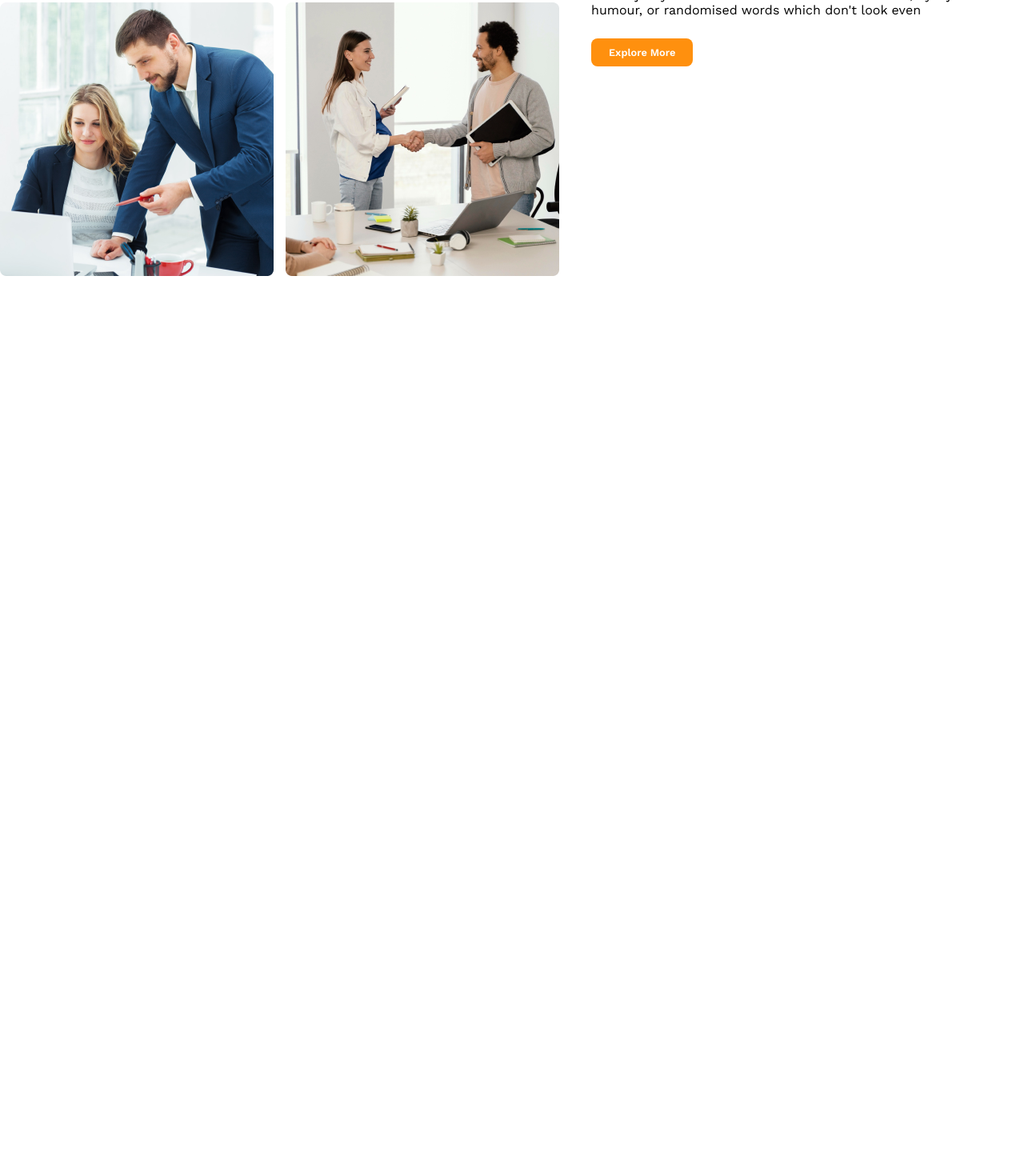
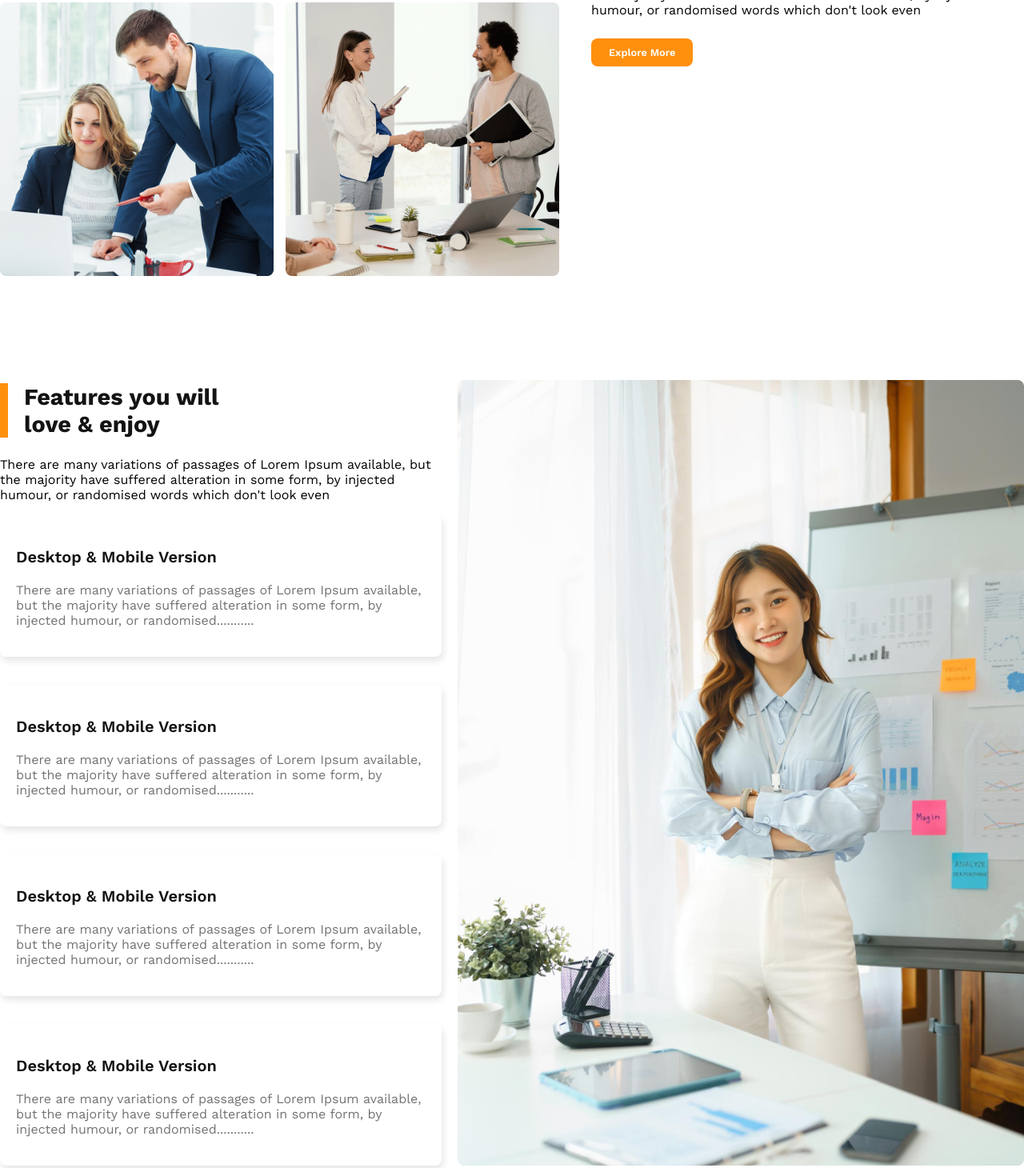
Before and after one commit to Shifat507/g3-architects, a plain HTML site: page index.html in a window 1280 px wide. Shown: the part 1336-2796 px from the top of the page at 80% size. Before the commit the page ends 1781 px from the top, so only its background shows below. Drawn offline with nearby package versions, Linux system fonts and the light colour scheme.

Commit message:
added available features

```diff
--- a/index.html
+++ b/index.html
@@ -29,7 +29,7 @@
                 <p>There are many variations of passages of Lorem Ipsum available, but the majority have suffered
                     alteration in some form, by injected humour, or randomised words which don't look even</p>
 
-                    <button class="btn-primary">Explore More</button>
+                <button class="btn-primary">Explore More</button>
             </div>
             <div class="banner-img-container">
                 <div class="banner-img">
@@ -49,10 +49,52 @@
             </div>
             <div class="quick-list-content">
                 <h1><span>Quick list</span> of Our <span>Features</span></h1>
-                <p>There are many variations of passages of Lorem Ipsum available, but the majority have suffered alteration in some form, by injected humour, or randomised words which don't look even</p>
+                <p>There are many variations of passages of Lorem Ipsum available, but the majority have suffered
+                    alteration in some form, by injected humour, or randomised words which don't look even</p>
                 <div class="quick-btn">
                     <button class="btn-primary">Explore More</button>
                 </div>
+            </div>
+        </section>
+
+        <!-- Available Features -->
+        <section class="features-container">
+            <div class="features-content">
+                <h1 class="features-banner-title">Features you will <br> love & enjoy</h1>
+                <p>There are many variations of passages of Lorem Ipsum available, but the majority have suffered
+                    alteration in some form, by injected humour, or randomised words which don't look even</p>
+                <div class="features">
+                    <h3 class="features-title">Desktop & Mobile Version</h3>
+                    <p class="features-description">There are many variations of passages of Lorem Ipsum available, but
+                        the majority have suffered alteration in some form, by injected humour, or randomised...........
+                    </p>
+                </div>
+                <div class="features">
+                    <h3 class="features-title">Desktop & Mobile Version</h3>
+                    <p class="features-description">There are many variations of passages of Lorem Ipsum available, but
+                        the majority have suffered alteration in some form, by injected humour, or randomised...........
+                    </p>
+                </div>
+                <div class="features">
+                    <h3 class="features-title">Desktop & Mobile Version</h3>
+                    <p class="features-description">There are many variations of passages of Lorem Ipsum available, but
+                        the majority have suffered alteration in some form, by injected humour, or randomised...........
+                    </p>
+                </div>
+                <div class="features">
+                    <h3 class="features-title">Desktop & Mobile Version</h3>
+                    <p class="features-description">There are many variations of passages of Lorem Ipsum available, but
+                        the majority have suffered alteration in some form, by injected humour, or randomised...........
+                    </p>
+                </div>
+            </div>
+            <div class="architect-img">
+                <img src="images/architect.png" alt="">
+                <!-- <div class="experience-tag">
+                    <span>10+Year <br>
+                        Experience</span>
+                </div> -->
+
             </div>
         </section>
     </main>
--- a/styles/style.css
+++ b/styles/style.css
@@ -94,18 +94,76 @@ nav {
 }
 
 /*  Quick List Features --- Styles */
-.features-img{
+.features-img {
     display: grid;
     grid-template-columns: repeat(2, 1fr);
     gap: 15px;
 }
-.quick-list-container{
+
+.quick-list-container {
     margin: 100px auto;
     display: flex;
     justify-content: center;
     align-items: center;
     gap: 40px;
 }
+
+.features-banner-title {
+    border-left: 10px solid rgb(255, 144, 14);
+    color: rgb(19, 19, 19);
+    font-family: Work Sans;
+    font-size: 1.8rem;
+    font-weight: 700;
+    padding-left: 20px;
+}
+
+/* love available features */
+.features-container {
+    display: flex;
+    justify-content: center;
+    align-items: center;
+    gap: 20px;
+}
+
+.features-content {
+    margin-top: 10px;
+}
+
+.features {
+    margin-bottom: 35px;
+    padding: 20px;
+    border-radius: 8px;
+    box-shadow: 2px 5px 8px rgba(0, 0, 0, 0.1);
+}
+
+.features-title {
+    color: rgb(19, 19, 19);
+    font-family: Work Sans;
+    font-size: 20px;
+    font-weight: 600;
+}
+
+.features-description {
+    color: rgb(114, 114, 114);
+    font-family: Work Sans;
+    font-size: 16px;
+    font-weight: 400;
+}
+
+/* .experience-tag {
+    margin-top: -120px;
+    margin-left: -120px;
+    width: 280px;
+    height: 100px;
+    color: rgb(255, 255, 255);
+    font-size: 4rem;
+    background-color: rgb(255, 144, 14);
+    padding: 45px 40px;
+
+
+} */
+
+.architect-img {}
 
 
 
@@ -137,16 +195,19 @@ nav {
         margin: 0 auto;
     }
 
-    .features-img{
+    .features-img {
         grid-template-columns: 1fr;
     }
-    .quick-list-container{
+
+    .quick-list-container {
         text-align: center;
         flex-direction: column;
         padding: 30px;
     }
-    .quick-btn{
+
+    .quick-btn {
         text-align: center;
     }
 
+
 }
```
